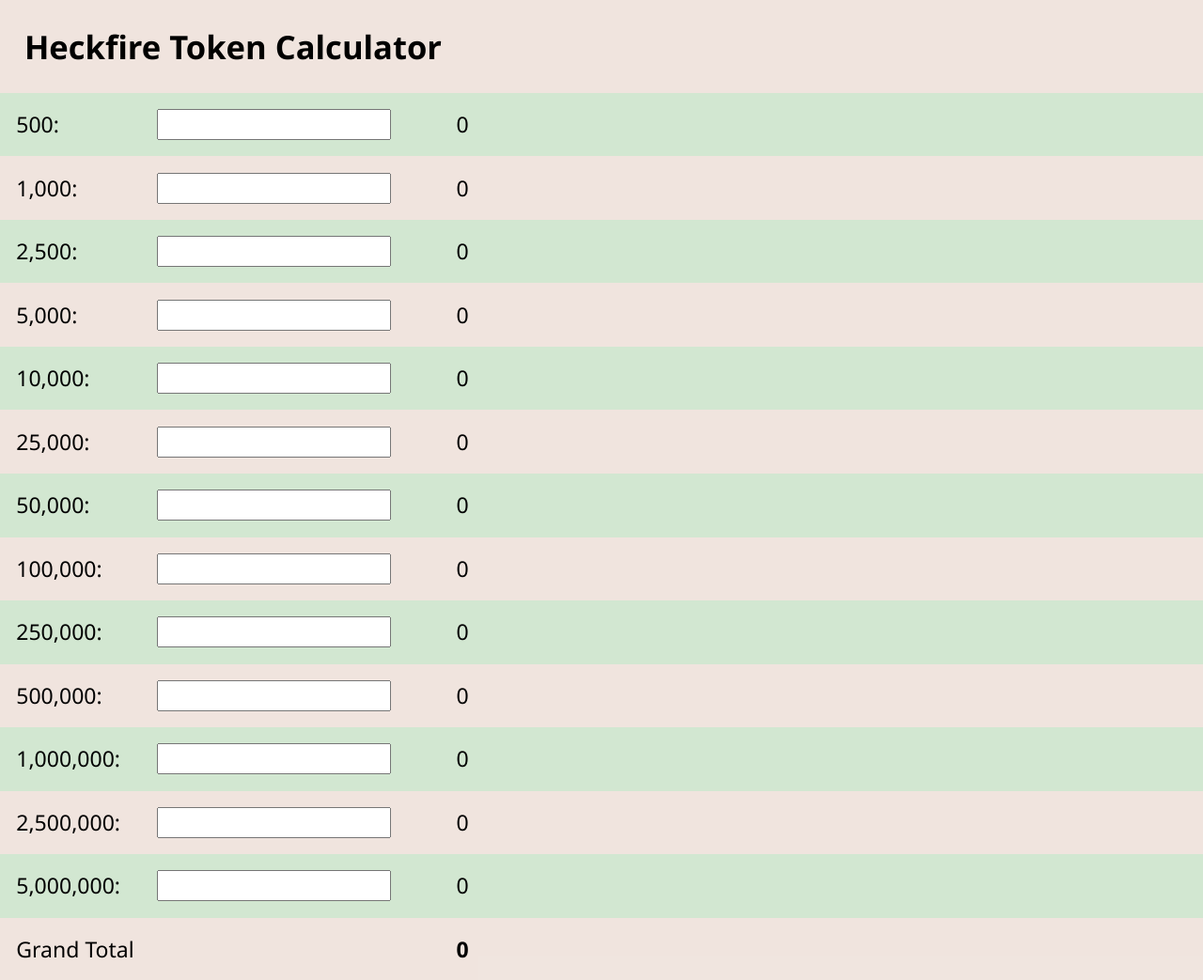
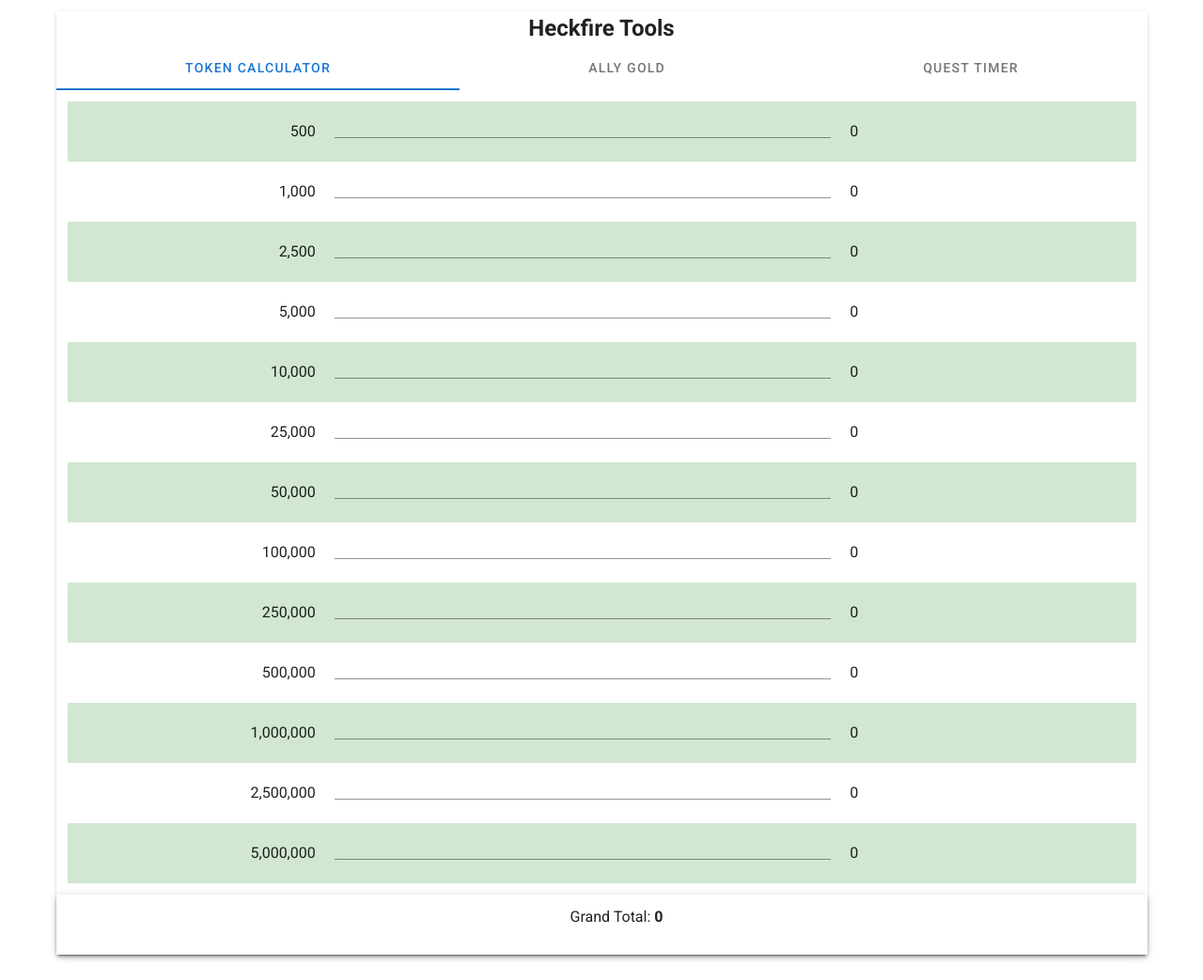
Before and after one commit to ghost-stromboli/ghost-stromboli.github.io, a plain HTML site: page index.html in a window 1280 px wide. Shown: the whole page at 94% size. Drawn offline with nearby package versions, Linux system fonts and the light colour scheme.

Commit message:
try out vue

```diff
--- a/index.html
+++ b/index.html
@@ -1,134 +1,207 @@
 <html>
     <head>
         <title>
-            Heckfire Token Calculator
+            Heckfire Tools
         </title>
+        <link href="https://fonts.googleapis.com/css?family=Roboto:100,300,400,500,700,900" rel="stylesheet">
+        <link href="https://cdn.jsdelivr.net/npm/@mdi/font@4.x/css/materialdesignicons.min.css" rel="stylesheet">
+        <link href="https://cdn.jsdelivr.net/npm/vuetify@2.x/dist/vuetify.min.css" rel="stylesheet">
+        <meta name="viewport" content="width=device-width, initial-scale=1, maximum-scale=1, user-scalable=no, minimal-ui">
           </head>
     <body>
-        <h2>Heckfire Token Calculator</h2>
-        <div>
-            <label for="500">500: </label>
-            <input type="number" name="500" oninput="product(this.value, 500, '500-product')"/>
-            <span class="product" id="500-product">0</span>
+        <div id="app">
+            <v-app>
+                <v-container>
+                    <v-card>
+                        <h2 style="text-align:center">Heckfire Tools</h2>
+
+                        <!-- tabs -->
+                        <v-tabs grow v-model="activeTab">
+                            <v-tab v-for="tab of tabs" :key="tab.id">
+                              {{tab.name}}
+                            </v-tab>
+                          </v-tabs>
+
+                     <!-- tab 1-->
+                      <div v-if="activeTab === 0">
+                          <v-container>
+                        <v-row
+                        align="center"
+                        justify="center"
+                        no-gutters
+                          v-for="token in tokenValues">
+                            <v-col cols="3">
+                                <label style="float: right;margin-right: 20px;" :for="token.value">{{ token.value.toLocaleString() }} </label>
+                            </v-col>
+                            <v-col>
+                                <v-text-field
+                                clearable
+                                single-line
+                                dense
+                                type="number" :name="token.value" v-model="token.count"></v-text-field>
+                            </v-col>
+                            <v-col cols="3" style="margin:20px;">
+                                <span class="product" :id="token.value + '-product'">{{ (token.value * token.count).toLocaleString() }}</span>
+                                                        </v-col>
+
+                        </v-row>
+                    </v-container>
+                    <v-toolbar
+                    align="center"
+                    justify="center"
+                    no-gutters
+                    dense
+                    bottom
+                    style="height: 4em;padding-left:2em;">
+                        <v-col>
+                            <div id="total">
+                                <label for="total">Grand Total: </label>
+                                <span id="spacer"></span>
+                                <span id="grand-total">{{ getTotals().toLocaleString() }}</span>
                             </div>
-        <div>
-                <label for="1000">1,000: </label>
-                <input type="number" name="1000" oninput="product(this.value, 1000, '1000-product')"/>
-                <span class="product" id="1000-product">0</span>
+                        </v-col>
                     </div>
-        <div>
-                <label for="2500">2,500: </label>
-                <input type="number" name="2500" oninput="product(this.value, 2500, '2500-product')"/>
-                <span class="product" id="2500-product">0</span>
+                    </v-toolbar>
+                      <!-- tab 2 -->
+                    <v-container style="min-height:600px;" v-if="activeTab === 1">
+                        <v-row style="background-color:snow;padding-top:10px;">
+                            <v-col cols="3"
+                            justify="center"
+                            >    <p>
+                                Expendable Ally Gold:
+
+                            </p>
+                            </v-col>
+                            <v-col cols="4">
+                                <v-text-field
+                                clearable
+                                single-line
+                                dense
+                                type="number" name="ally-gold-amount" v-model="allyGold" v-on:keyup="calculateGold"></v-text-field>
+                            </v-col>
+                        </v-row>
+                            <div v-for="ally in alliesAboveMax" style="color:666">
+                                {{ ally.toLocaleString() }}
                             </div>
-        <div>
-                <label for="5000">5,000: </label>
-                <input type="number" name="5000" oninput="product(this.value, 5000, '5000-product')"/>
-                <span class="product" id="5000-product">0</span>
+                            <v-divider></v-divider>
+                            <div v-if="allyMax" class="bold" style="font-weight:bold;color:333">
+                                {{ allyMax.toLocaleString() }}
                             </div>
-        <div>
-                <label for="10000">10,000: </label>
-                <input type="number" name="10000" oninput="product(this.value, 10000, '10000-product')"/>
-                <span class="product" id="10000-product">0</span>
+                            <v-divider></v-divider>
+                            <div v-for="ally in alliesBelowMax" style="color:666">
+                                {{ ally.toLocaleString() }}
                             </div>
-        <div>
-                <label for="25000">25,000: </label>
-                <input type="number" name="25000" oninput="product(this.value, 25000, '25000-product')"/>
-                <span class="product" id="25000-product">0</span>
+                    </v-container>
+                    <!-- tab 3 -->
+                    <v-container v-if="activeTab === 2">
+                        Quest Timer coming soon for now visit<br/>
+                        <a href="https://heckfire.azurewebsites.net/">https://heckfire.azurewebsites.net/</a>
+
+                    </v-container>
+                </v-card>
+            </v-containerapp style="max-height:100%;">
+             </v-app>
             </div>
-        <div>
-                <label for="50000">50,000: </label>
-                <input type="number" name="50000" oninput="product(this.value, 50000, '50000-product')"/>
-                <span class="product" id="50000-product">0</span>
-        </div>
-        <div>
-                <label for="100000">100,000: </label>
-                <input type="number" name="100000" oninput="product(this.value, 100000, '100000-product')"/>
-                <span class="product" id="100000-product">0</span>
-        </div>
-        <div>
-                <label for="250000">250,000: </label>
-                <input type="number" name="250000" oninput="product(this.value, 250000, '250000-product')"/>
-                <span class="product" id="250000-product">0</span>
-        </div>
-        <div>
-                <label for="500000">500,000: </label>
-                <input type="number" name="500000" oninput="product(this.value, 500000, '500000-product')"/>
-                <span class="product" id="500000-product">0</span>
-        </div>
-        <div>
-                <label for="1000000">1,000,000: </label>
-                <input type="number" name="1000000" oninput="product(this.value, 1000000, '1000000-product')"/>
-                <span class="product" id="1000000-product">0</span>
-        </div>
-        <div>
-                <label for="2500000">2,500,000: </label>
-                <input type="number" name="2500000" oninput="product(this.value, 2500000, '2500000-product')"/>
-                <span class="product" id="2500000-product">0</span>
-        </div>
-        <div>
-                <label for="5000000">5,000,000: </label>
-                <input type="number" name="5000000" oninput="product(this.value, 5000000, '5000000-product')"/>
-                <span class="product" id="5000000-product">0</span>
-        </div>
-        <div id="total">
-            <label for="total">Grand Total</label>
-            <span id="spacer"></span>
-            <span id="grand-total">0</span>
-        </div>
-    </body>
-    <script>
-        function product(count, val, name) {
-            document.getElementById(name).textContent = Number(count*val).toLocaleString();
-            sum()
+        <script src="https://cdn.jsdelivr.net/npm/vue@2.x/dist/vue.js"></script>
+        <script src="https://cdn.jsdelivr.net/npm/vuetify@2.x/dist/vuetify.js"></script>
+        <script src="token-calc.js"></script>
+    </body style="max-height:100%;">
+
+<style>
+    #grand-total {
+        font-weight: bold
     }
 
-        function sum() {
-            var num = document.querySelectorAll(".product");
-            console.log(num);
-            var total = 0;
-
-            num.forEach(item => total += parseInt(item.innerText.replace(/,/g, "")));
-
-            document.getElementById("grand-total").textContent = Number(total).toLocaleString();
-        }
-    </script>
-    <style>
-        html, body {
-            font-family:'Segoe UI', Tahoma, Geneva, Verdana, sans-serif;
-            font-size: 1.2em;
-            margin: 0;
-            padding: 0;
-        }
-        div {
-            padding: .75em;
-            display: flex;
-        }
-        label {
-            width: 10%;
-            min-width: 150px;
-        }
-        input, #spacer {
-            width: 20%;
-            font-size: 1em
-        }
-        span {
-            padding-left: 3em;
-        }
-        #grand-total {
-            padding-left: 0;
-            font-weight: bold
-        }
-        div:nth-of-type(even) {
-            background-color: rgba(136, 52, 4, 0.13)
-        }
-        div:nth-of-type(odd) {
+    .row:nth-of-type(odd) {
         background-color: rgba(13, 126, 9, 0.185)
     }
-        h2 {
-            background-color: rgba(136, 52, 4, 0.13);
-            margin: 0;
-            padding: .75em;
+    </style>
+    <script>
+    const app = new Vue({
+    el: '#app',
+    vuetify: new Vuetify(),
+    methods: {
+        getTotals: function() {
+            return this.tokenValues.reduce((acc, cur) => acc + (cur.value * cur.count), 0);
+        },
+        calculateGold: function () {
+            this.alliesBelowMax = [];
+            this.alliesAboveMax = [];
+            this.allyMax = null;
+            let price = 100
+                while (price <= this.allyGold) {
+                    this.alliesBelowMax.unshift(price);
+                    price = parseInt(price * 1.05, 10);
+                    if(this.alliesBelowMax.length > 10) {
+                        this.alliesBelowMax.pop();
                     }
-    </style>
+                }
+                this.allyMax = this.alliesBelowMax.shift();
+                price = parseInt(price * 1.05, 10);
+                this.alliesAboveMax.unshift(price);
+                price = parseInt(price * 1.05, 10);
+                this.alliesAboveMax.unshift(price);
+                price = parseInt(price * 1.05, 10);
+                this.alliesAboveMax.unshift(price);
+                console.log(this.alliesBelowMax);
+                console.log(this.alliesAboveMax);
+        }
+    },
+    data: {
+        activeTab: 0,
+        tabs: [
+            { id: 1, name: 'Token Calculator' },
+            { id: 2, name: 'Ally Gold' },
+            { id: 3, name: 'Quest Timer'}
+        ],
+        tokenValues: [
+            {
+                value: 500,
+                count: null
+            },            {
+                value: 1000,
+                count: null
+            },            {
+                value: 2500,
+                count: null
+            },            {
+                value: 5000,
+                count: null
+            },            {
+                value: 10000,
+                count: null
+            },            {
+                value: 25000,
+                count: null
+            },            {
+                value: 50000,
+                count: null
+            },            {
+                value: 100000,
+                count: null
+            },            {
+                value: 250000,
+                count: null
+            },            {
+                value: 500000,
+                count: null
+            },            {
+                value: 1000000,
+                count: null
+            },            {
+                value: 2500000,
+                count: null
+            },            {
+                value: 5000000,
+                count: null
+            },
+        ],
+        // ally costs
+        allyGold: null,
+        allyMax: null,
+        alliesAboveMax: [],
+        alliesBelowMax: []
+    }
+});
+    </script>
 </html>
```
Lines whose indentation alone changed are shown as unchanged.
